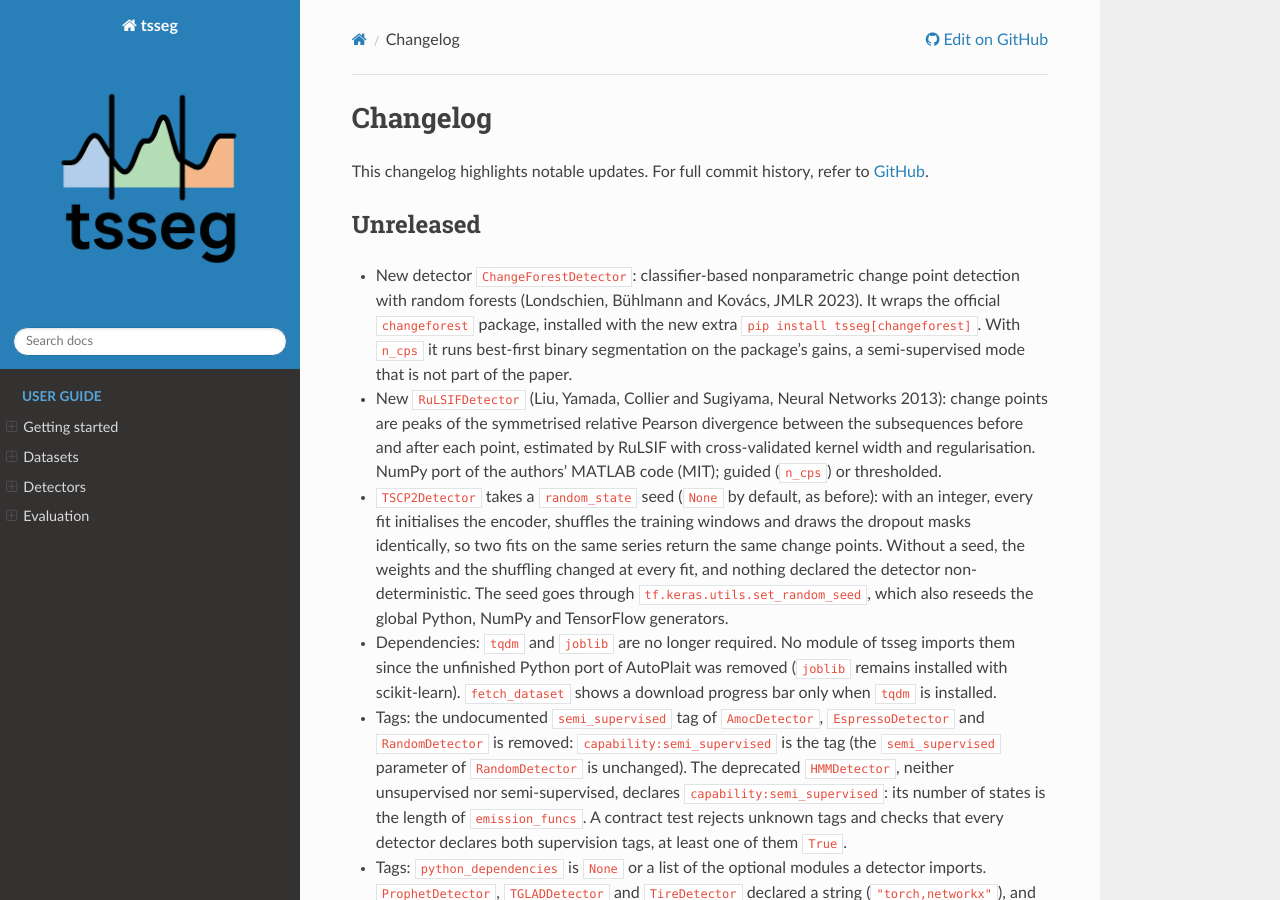
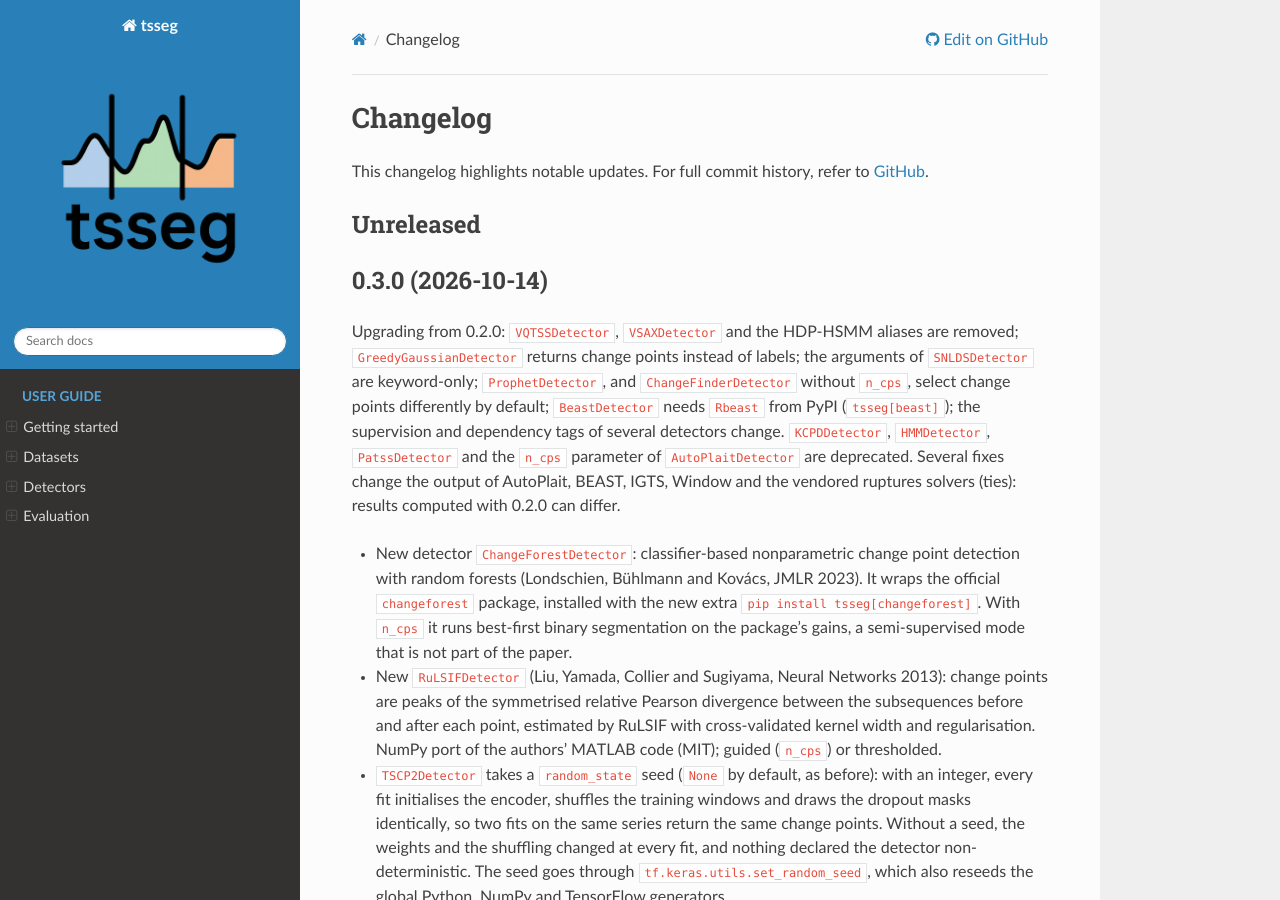
Before and after one commit to fchavelli/tsseg, a Sphinx documentation site: the page built from docs/changelog.rst, in a window 1280 px wide and 900 px high. Built offline with Sphinx 7.4.7 and the Read the Docs theme 3.1.0, drawn with Linux system fonts in a browser that asks for light colours; pages that are not in the unit, such as notebooks, are missing from menus.

Commit message:
release: 0.3.0 (#41)
Version 0.3.0 in pyproject.toml and tsseg.__version__; the Unreleased
entries of the changelog become those of 0.3.0, with an upgrade note.

A minor version rather than 1.0.0: this release removes detectors,
changes outputs and tags, and the public API is not settled yet (names of
the supervision parameters, keyword-only HidalgoDetector, an online API
under design).

Co-authored-by: fchavelli <fchavelli@users.noreply.github.com>

```diff
--- a/docs/changelog.rst
+++ b/docs/changelog.rst
@@ -10,6 +10,20 @@ This changelog highlights notable updates. For full commit history, refer to
 
 Unreleased
 ----------
+
+0.3.0 (2026-10-14)
+------------------
+
+Upgrading from 0.2.0: ``VQTSSDetector``, ``VSAXDetector`` and the HDP-HSMM
+aliases are removed; ``GreedyGaussianDetector`` returns change points instead
+of labels; the arguments of ``SNLDSDetector`` are keyword-only;
+``ProphetDetector``, and ``ChangeFinderDetector`` without ``n_cps``, select
+change points differently by default; ``BeastDetector`` needs ``Rbeast`` from
+PyPI (``tsseg[beast]``); the supervision and dependency tags of several
+detectors change. ``KCPDDetector``, ``HMMDetector``, ``PatssDetector`` and the
+``n_cps`` parameter of ``AutoPlaitDetector`` are deprecated. Several fixes
+change the output of AutoPlait, BEAST, IGTS, Window and the vendored ruptures
+solvers (ties): results computed with 0.2.0 can differ.
 
 * New detector ``ChangeForestDetector``: classifier-based nonparametric change
   point detection with random forests (Londschien, Bühlmann and Kovács,
--- a/pyproject.toml
+++ b/pyproject.toml
@@ -4,7 +4,7 @@ build-backend = "setuptools.build_meta"
 
 [project]
 name = "tsseg"
-version = "0.2.0"
+version = "0.3.0"
 description = "A library for time series segmentation"
 readme = {file = "README.md", content-type = "text/markdown"}
 requires-python = ">=3.10"
--- a/tsseg/__init__.py
+++ b/tsseg/__init__.py
@@ -17,7 +17,7 @@ try:
 except ImportError:
     pass
 
-__version__ = "0.2.0"
+__version__ = "0.3.0"
 
 from .data.datasets import load_mocap
 
```
